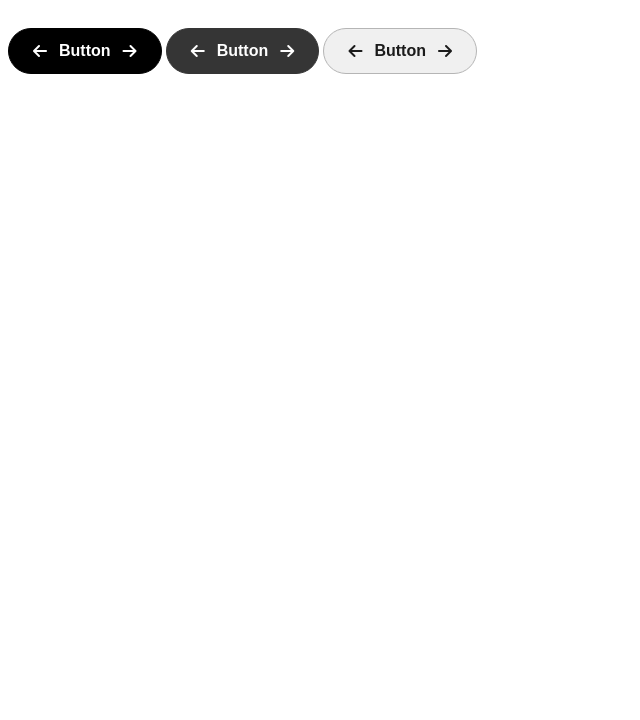
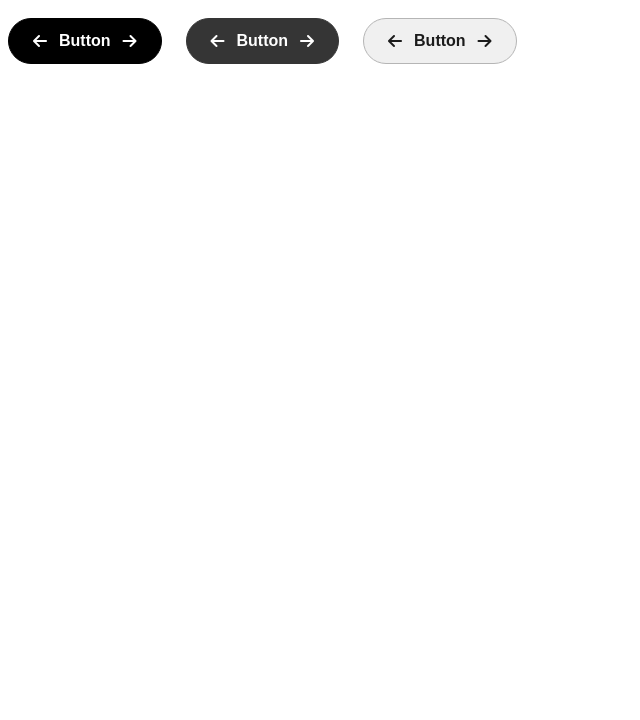
Before and after one commit to hakeller/designsystem-hkat, a plain HTML site: page index.html in a window 1280 px wide. Shown: the part 80-800 px from the top of the page, without its empty margins (0-640 px from the left). Drawn offline with Linux system fonts and the light colour scheme.

Commit message:
cleaned up div styling

```diff
--- a/css/style.css
+++ b/css/style.css
@@ -3,7 +3,10 @@ body {
 }
 
 div {
-	display: inline;
+	display: inline-flex;
+	padding-top: 12px;
+	padding-bottom: 12px;
+	gap: 24px;
 
 }
 
```
Also changed, not shown: index.html (+0 -1 lines).
